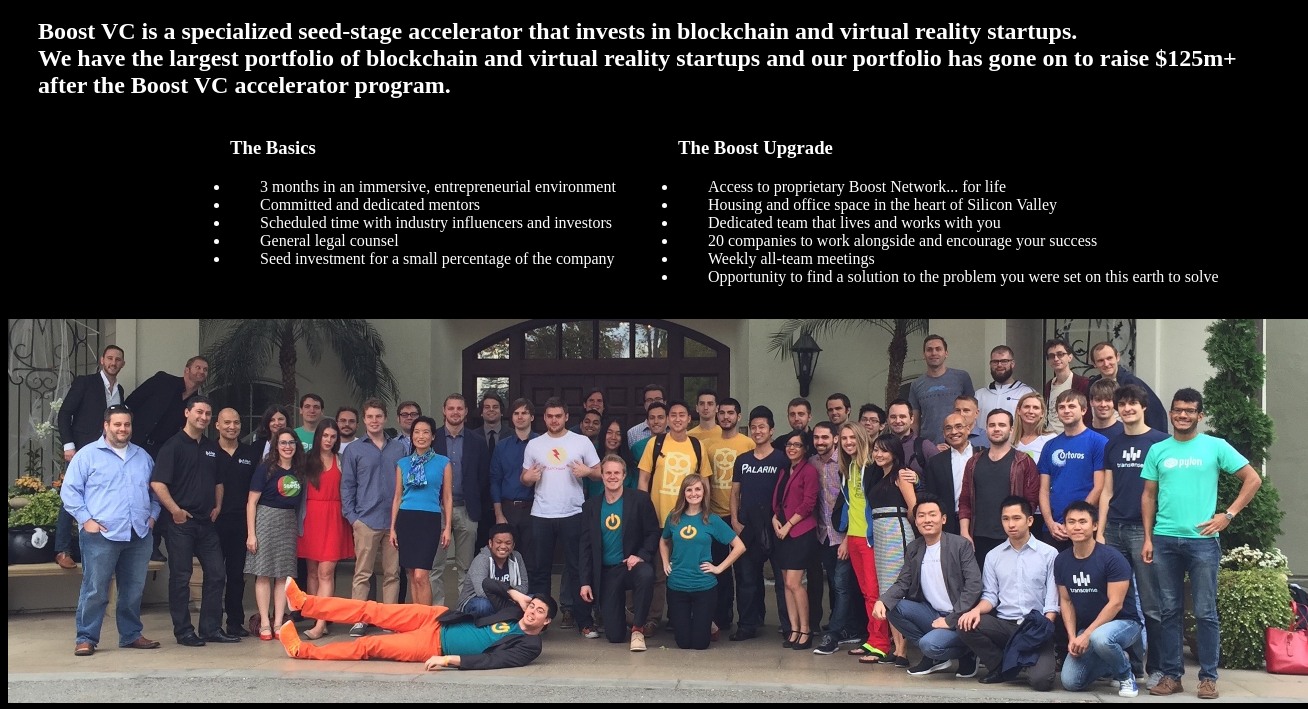
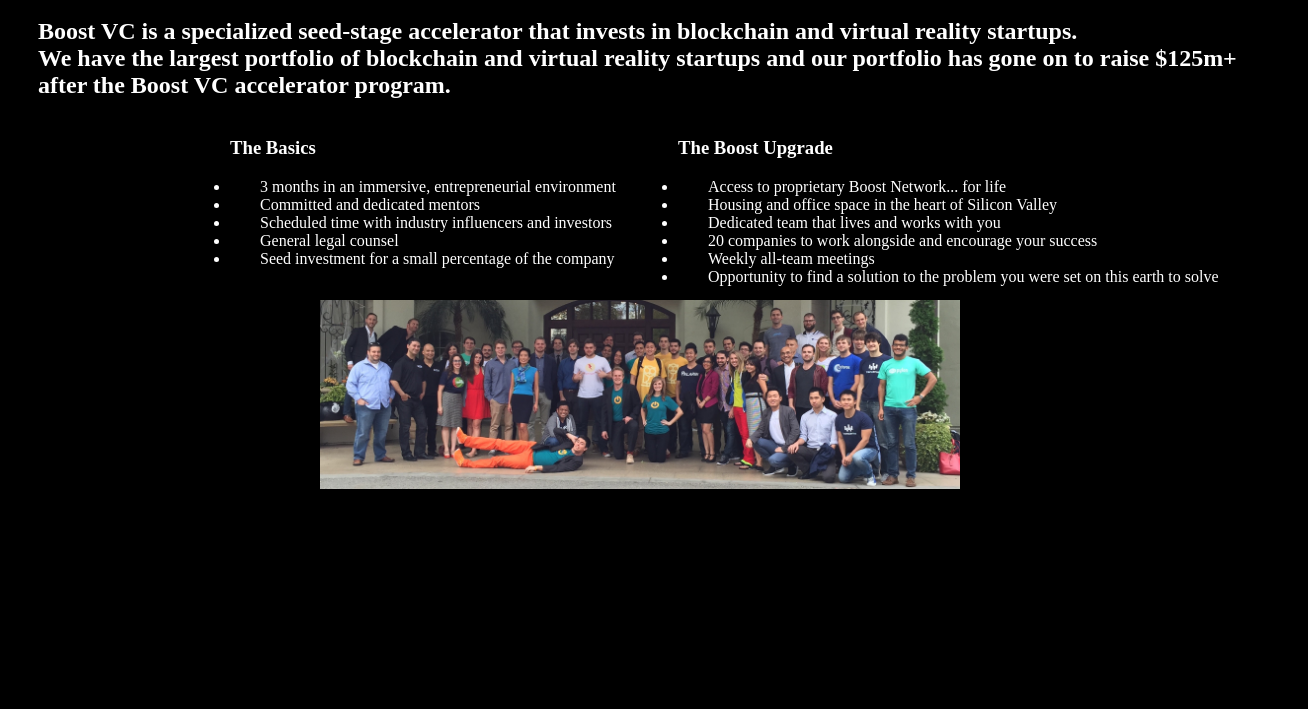
Before and after one commit to RyanKhoiLe/boostVC, a plain HTML site: page bvcHTMLPAGES/boostAbout.html in a window 1280 px wide. Shown: the part 118-827 px from the top of the page, 1308 px wide, since content can reach past the window. Drawn offline with Linux system fonts and the light colour scheme.

Commit message:
fix big image

```diff
--- a/bvcHTMLPAGES/boostAbout.html
+++ b/bvcHTMLPAGES/boostAbout.html
@@ -45,6 +45,13 @@ BY KHOI LE
                     <li>Opportunity to find a solution to the problem you were set on this earth to solve</li>
         </ul>
         </div>
-        <img src="boostVCWide.jpg" alt="image" style="position: relative; display: block; margin-left: auto; margin-right: auto; top: 200px; width: 1300px; height: 384px; border: 0">
+        <div id="imageContainer" style="border: 1px solid black; margin-left:auto; margin-right: auto; margin-top: 200px;">
+            <script>
+                var imageContainer = document.querySelector("#imageContainer");
+                imageContainer.style.width = window.innerWidth / 2 + "px";
+                imageContainer.style.height = window.innerHeight / 2 + "px";
+            </script>
+        <img src="boostVCWide.jpg" alt="image" style="position: relative; display: block; margin-left: auto; margin-right: auto; max-width: 100%; max-height: 100%px; border: 0">
+        </div>
     </body>
 </html>
```
